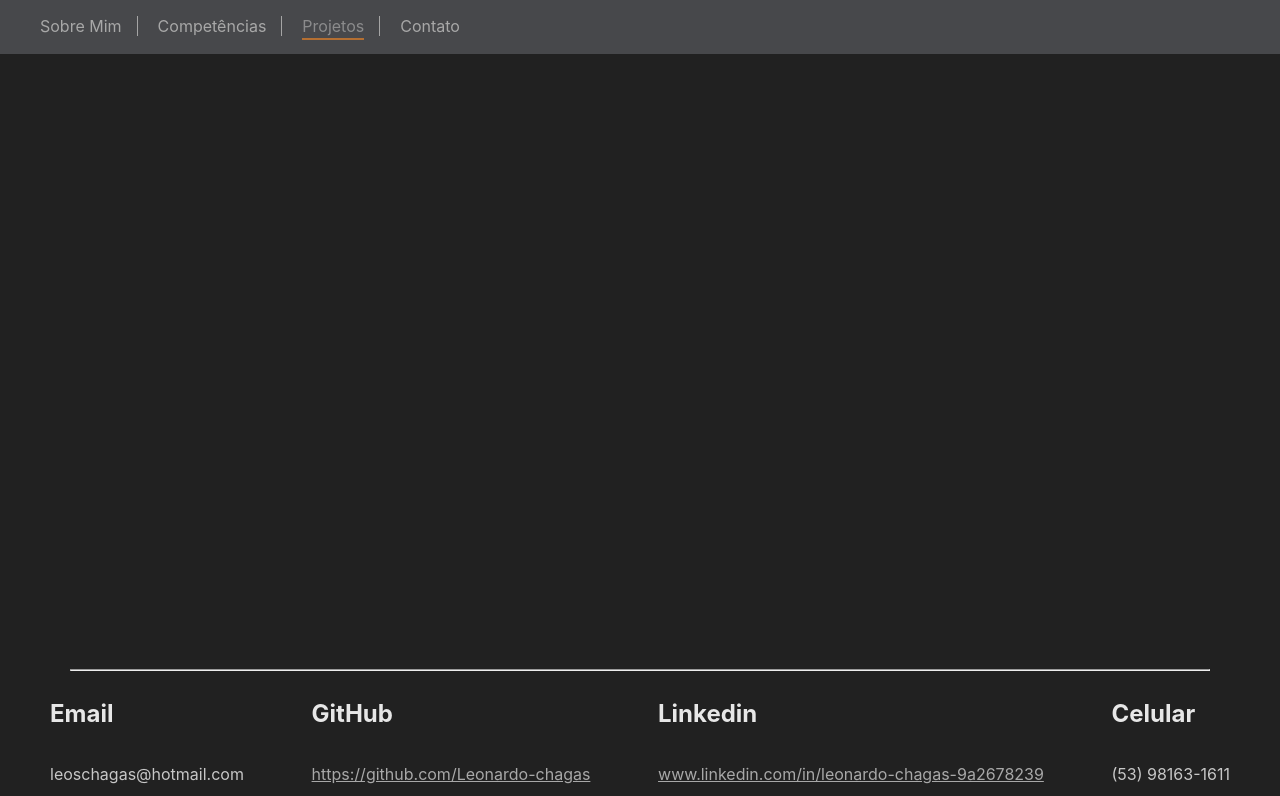
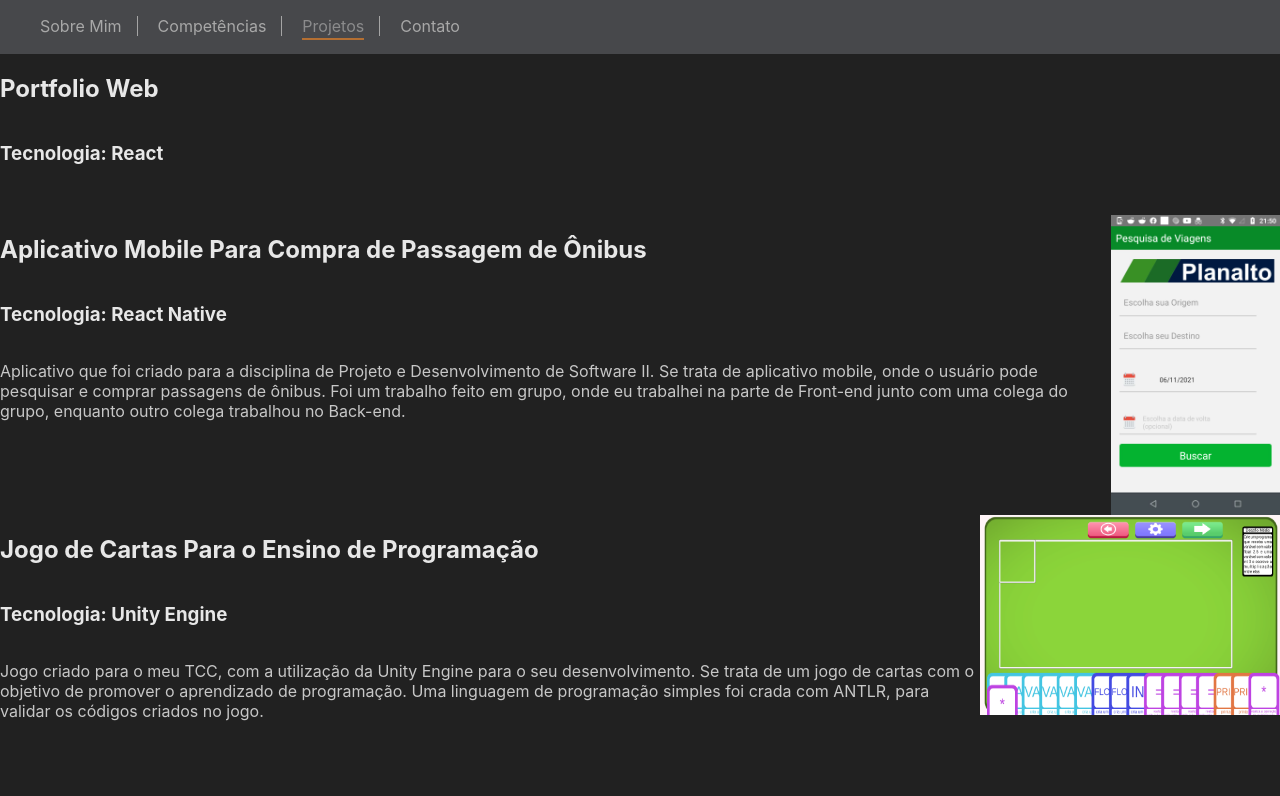
Before and after one commit to Leonardo-chagas/Web-Portfolio, a React (Create React App) app in the folder portfolio/: page /projetos in a window 1280 px wide. Shown: the top 796 px of the page. Built offline with nearby package versions, Linux system fonts and the light colour scheme.

Commit message:
criou uma aparência básica para a página de projetos e adicionou parte dos textos de informação sobre os projetos

```diff
--- a/portfolio/src/components/Projects.js
+++ b/portfolio/src/components/Projects.js
@@ -2,6 +2,10 @@ import Navbar from "./Navbar";
 import Footer from "./Footer";
 import React, { useLayoutEffect } from 'react'
 import "../css/Container.css"
+import "../css/Text.css"
+import "../css/Projects.css"
+import game from "../images/Game2.png"
+import planalto from "../images/planalto.jpeg"
 
 function Projects() {
     useLayoutEffect(() => {
@@ -10,6 +14,42 @@ function Projects() {
     return (
         <div id="bodyContainer">
             <Navbar current={3}/>
+            <div class="projectContent">
+                <div class="projectTextContent">
+                    <h2 class="titleText">Portfolio Web</h2>
+                    <h3 class="titleText">Tecnologia: <b>React</b></h3>
+                    <p class="infoText"></p>
+                </div>
+                <img></img>
+            </div>
+            <div class="projectContent">
+                <div class="projectTextContent">
+                    <h2 class="titleText">Aplicativo Mobile Para Compra de Passagem de Ônibus</h2>
+                    <h3 class="titleText">Tecnologia: <b>React Native</b></h3>
+                    <p class="infoText">Aplicativo que foi criado para a disciplina de Projeto e Desenvolvimento de Software II.
+                        Se trata de aplicativo mobile, onde o usuário pode pesquisar e comprar passagens de ônibus.
+                        Foi um trabalho feito em grupo, onde eu trabalhei na parte de Front-end junto com uma colega do grupo, enquanto outro colega trabalhou no Back-end.</p>
+                </div>
+                <img src={planalto} alt="imagem" width={200} height={300}></img>
+            </div>
+            <div class="projectContent">
+                <div class="projectTextContent">
+                    <h2 class="titleText">Jogo de Cartas Para o Ensino de Programação</h2>
+                    <h3 class="titleText">Tecnologia: <b>Unity Engine</b></h3>
+                    <p class="infoText">Jogo criado para o meu TCC, com a utilização da Unity Engine para o seu desenvolvimento.
+                        Se trata de um jogo de cartas com o objetivo de promover o aprendizado de programação.
+                        Uma linguagem de programação simples foi crada com ANTLR, para validar os códigos criados no jogo.</p>
+                </div>
+                <img src={game} alt="imagem" width={300} height={200}></img>
+            </div>
+            <div class="projectContent">
+                <div class="projectTextContent">
+                    <h2 class="titleText"></h2>
+                    <h3 class="titleText">Tecnologia: <b>Python</b></h3>
+                    <p class="infoText"></p>
+                </div>
+                <img></img>
+            </div>
             <Footer/>
         </div>
     );
--- /dev/null
+++ b/portfolio/src/css/Projects.css
@@ -0,0 +1,9 @@
+.projectContent {
+    display: flex;
+    flex-direction: row;
+}
+
+.projectTextContent {
+    display: flex;
+    flex-direction: column;
+}
```
